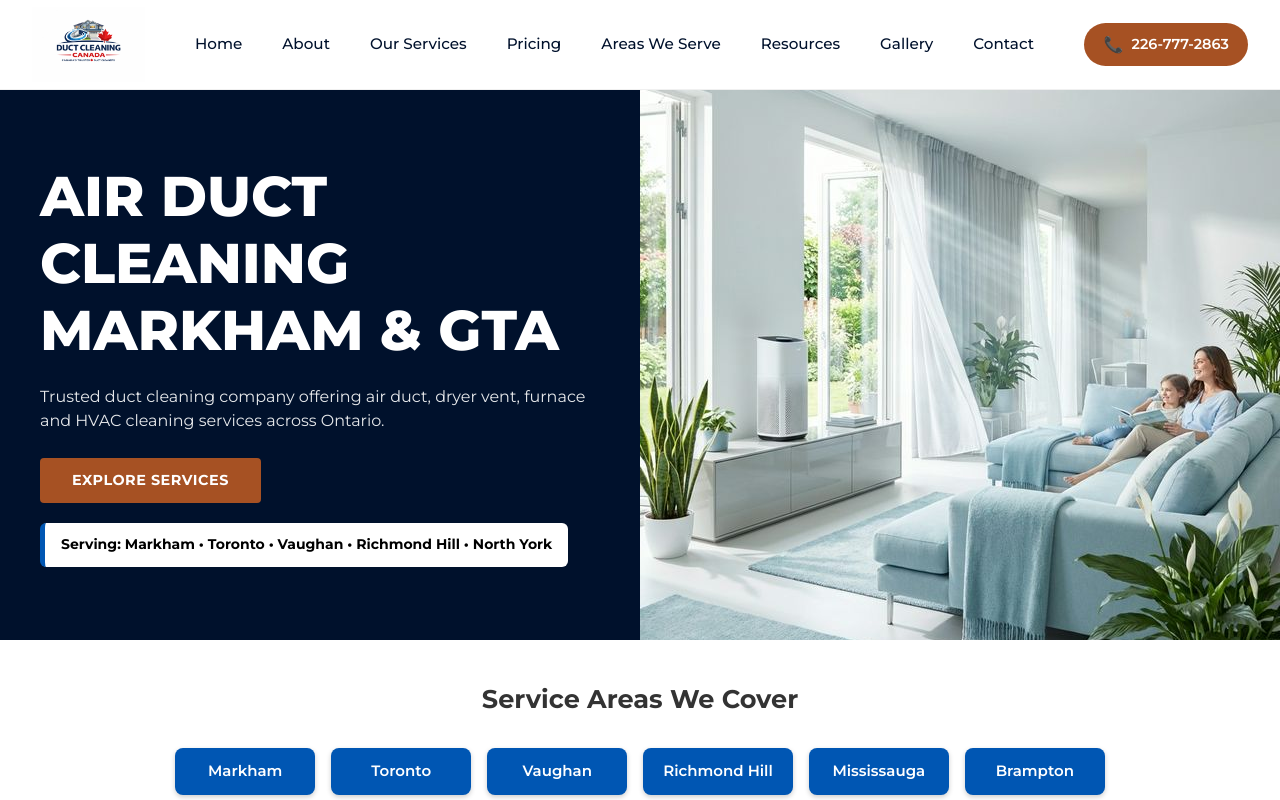
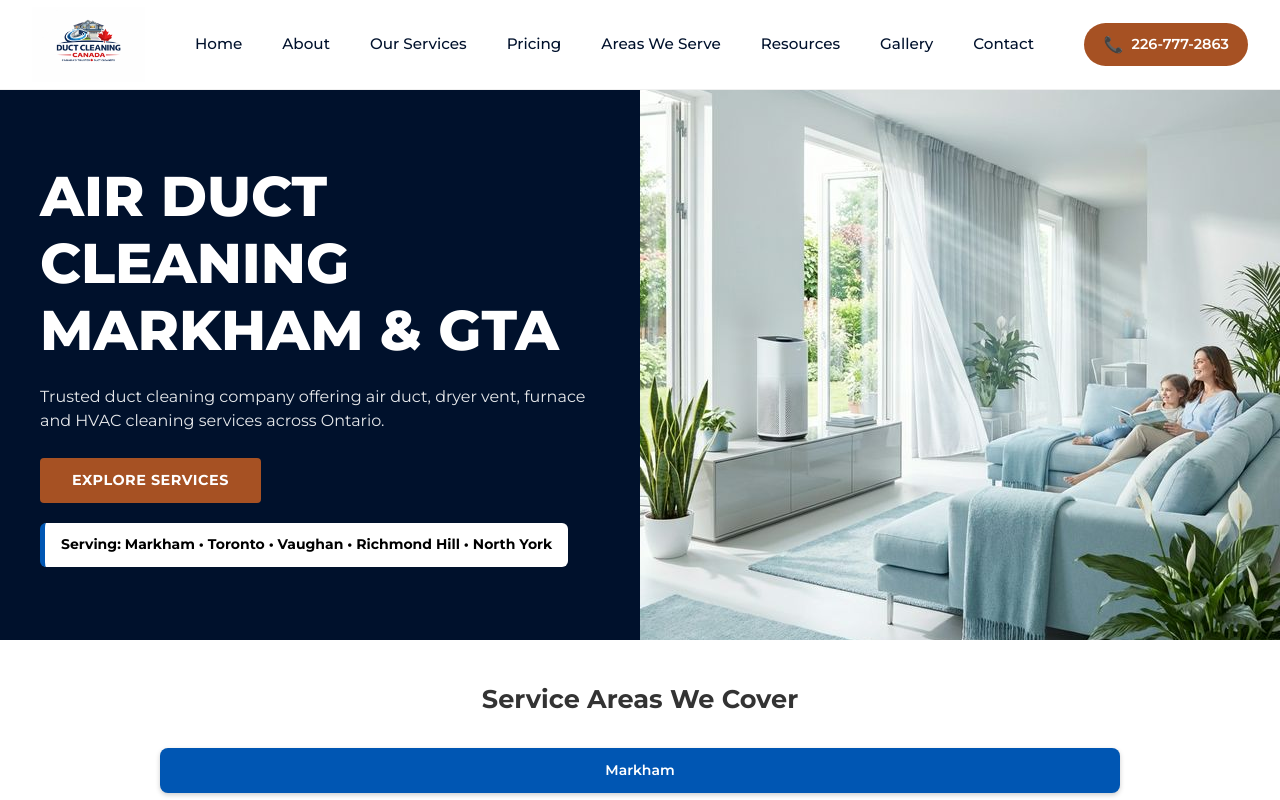
Before and after one commit to josph8487-prog/duct-Canada-original, a Next.js app: page / in a window 1280 px wide. Shown: the top 800 px of the page. Built offline with nearby package versions, Linux system fonts and the light colour scheme.

Commit message:
Update page.tsx

```diff
--- a/src/app/page.tsx
+++ b/src/app/page.tsx
@@ -88,20 +88,22 @@ export default function Home() {
             <Link
               key={city}
               href={`/location/${city.toLowerCase().replace(/\s+/g, "-")}`}
+
 style={{
-                padding: "12px 20px",
+  padding: "12px 10px",
   backgroundColor: "#0056b3",
   color: "#ffffff",
   borderRadius: "8px",
   textDecoration: "none",
   fontWeight: "600",
-                fontSize: "15px",
+  fontSize: "14px",
   boxShadow: "0 2px 5px rgba(0,0,0,0.2)",
-                display: "inline-block",
+  display: "block",
   textAlign: "center",
-                minWidth: "140px",
+  width: "100%",
   boxSizing: "border-box"
 }}
+
             >
               {city}
             </Link>
```
Lines whose indentation alone changed are shown as unchanged.
